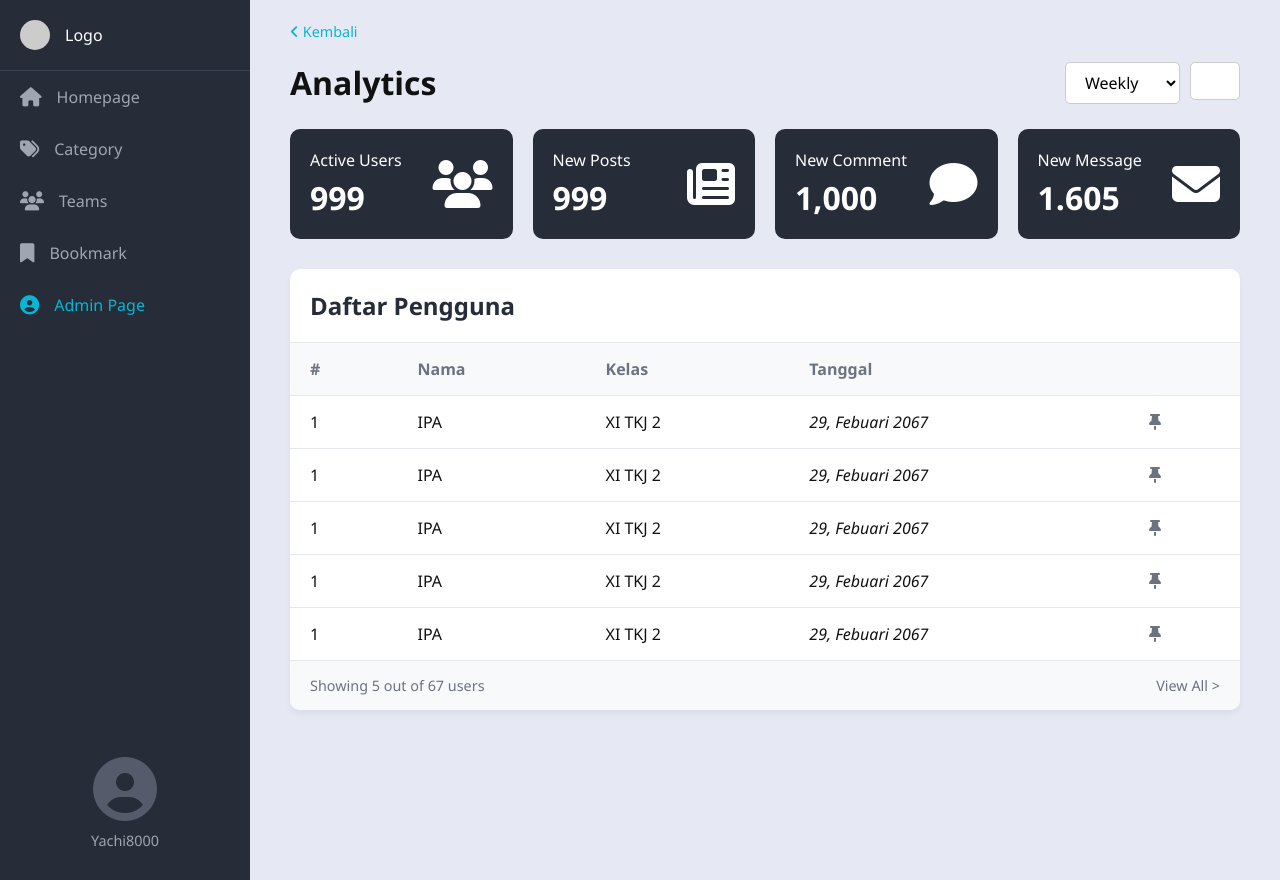
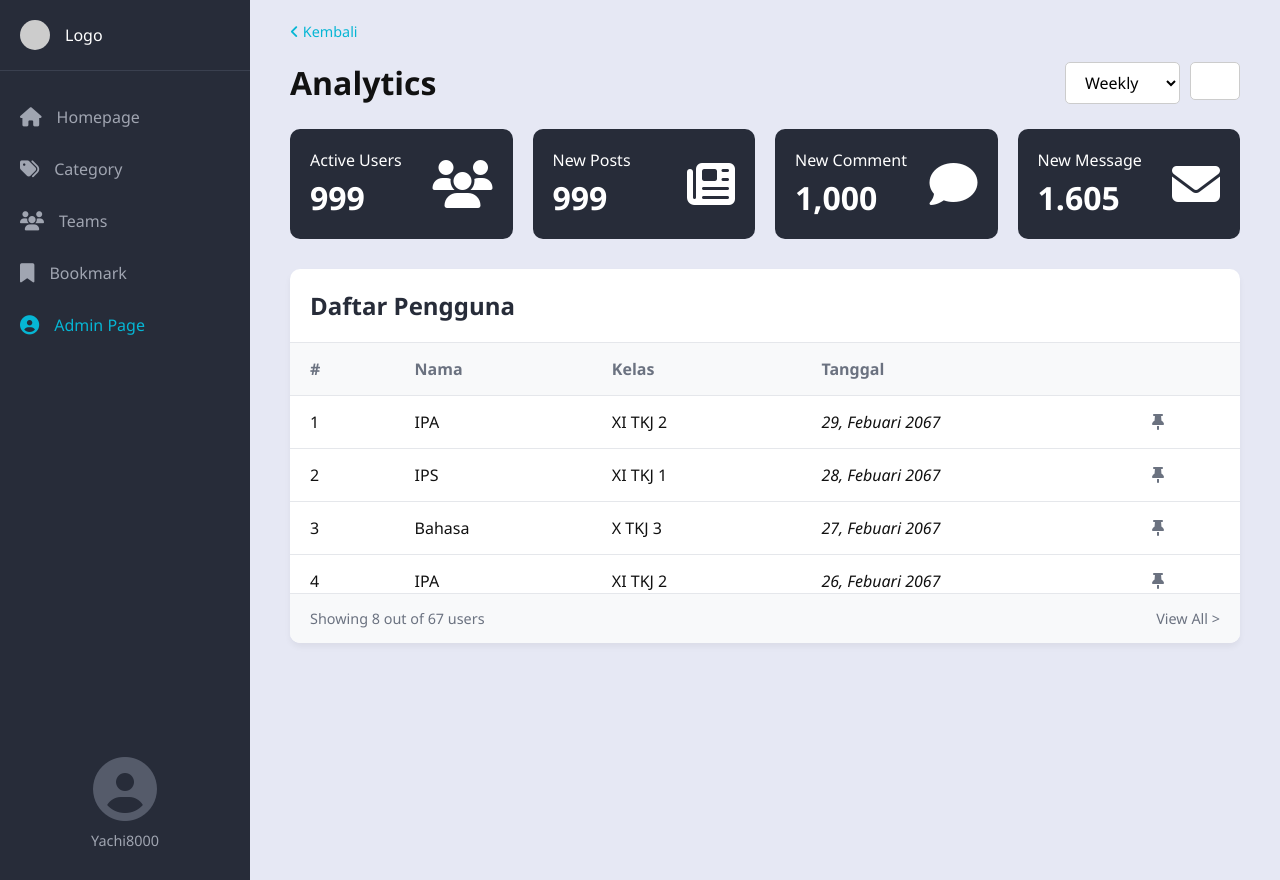
Before and after one commit to var-sama/STS_kelompok_6, a PHP site: page /adminpage/analytics.php in a window 1280 px wide. Run offline with PHP 8.4, Linux system fonts and the light colour scheme.

Commit message:
willyansen-adminpage-analytics

```diff
--- a/adminpage/analytics.php
+++ b/adminpage/analytics.php
@@ -6,7 +6,7 @@
     <title>Analytics Dashboard</title>
     <link rel="stylesheet" href="https://cdnjs.cloudflare.com/ajax/libs/font-awesome/6.4.0/css/all.min.css">
     <style>
-        /* --- Base & Reset --- */
+
         * {
             margin: 0;
             padding: 0;
@@ -17,9 +17,10 @@
         body {
             display: flex;
             height: 100vh;
-            background-color: #E6E8F4; /* Light bluish-gray background */
+            background-color: #E6E8F4;
             color: #333;
         }
+
 
         .sidebar {
             width: 250px;
@@ -89,6 +90,7 @@
             font-size: 0.9rem;
         }
 
+
         .main-content {
             flex-grow: 1;
             padding: 20px 40px;
@@ -102,6 +104,7 @@
             display: inline-block;
             margin-bottom: 20px;
         }
+
 
         .header {
             display: flex;
@@ -136,6 +139,7 @@
             border: 1px solid #ccc;
             border-radius: 5px;
         }
+
 
         .cards-grid {
             display: grid;
@@ -175,6 +179,8 @@
             border-radius: 10px;
             overflow: hidden;
             box-shadow: 0 4px 6px rgba(0,0,0,0.05);
+            display: flex;
+            flex-direction: column;
         }
 
         .table-header-title {
@@ -183,6 +189,11 @@
             font-weight: bold;
             color: #272C39;
             border-bottom: 1px solid #E5E7EB;
+        }
+
+        .table-scroll-wrapper {
+            max-height: 250px;
+            overflow-y: auto;
         }
 
         table {
@@ -195,11 +206,15 @@
             text-align: left;
         }
 
+
         th {
             background-color: #F8F9FA;
             color: #6B7280;
             font-weight: 600;
             border-bottom: 1px solid #E5E7EB;
+            position: sticky;
+            top: 0;
+            z-index: 10;
         }
 
         td {
@@ -213,7 +228,7 @@
             cursor: pointer;
         }
 
-        /* Table Footer */
+
         .table-footer {
             padding: 15px 20px;
             display: flex;
@@ -221,11 +236,27 @@
             color: #6B7280;
             font-size: 0.9rem;
             background-color: #F8F9FA;
+            border-top: 1px solid #E5E7EB;
         }
 
         .view-all {
             text-decoration: none;
             color: #6B7280;
+        }
+
+
+        .table-scroll-wrapper::-webkit-scrollbar {
+            width: 8px;
+        }
+        .table-scroll-wrapper::-webkit-scrollbar-track {
+            background: #f1f1f1;
+        }
+        .table-scroll-wrapper::-webkit-scrollbar-thumb {
+            background: #cbd5e1;
+            border-radius: 4px;
+        }
+        .table-scroll-wrapper::-webkit-scrollbar-thumb:hover {
+            background: #94a3b8;
         }
     </style>
 </head>
@@ -237,7 +268,7 @@
                 <div class="logo-circle"></div>
                 <span>Logo</span>
             </div>
-            <nav>
+            <nav class="nav-menu">
                 <a href="#" class="nav-item"><i class="fa-solid fa-house"></i> Homepage</a>
                 <a href="#" class="nav-item"><i class="fa-solid fa-tags"></i> Category</a>
                 <a href="#" class="nav-item"><i class="fa-solid fa-users"></i> Teams</a>
@@ -267,7 +298,6 @@
 
         <div class="cards-grid">
             <?php
-            // Mock Data for statistics
             $stats = [
                 ['title' => 'Active Users', 'value' => '999', 'icon' => 'fa-users'],
                 ['title' => 'New Posts', 'value' => '999', 'icon' => 'fa-newspaper'],
@@ -292,6 +322,8 @@
 
         <div class="table-container">
             <div class="table-header-title">Daftar Pengguna</div>
+
+            <div class="table-scroll-wrapper">
                 <table>
                     <thead>
                         <tr>
@@ -304,13 +336,16 @@
                     </thead>
                     <tbody>
                         <?php
-                    // Mock Data for table rows
+
                         $users = [
                             ['id' => '1', 'nama' => 'IPA', 'kelas' => 'XI TKJ 2', 'tanggal' => '29, Febuari 2067'],
-                        ['id' => '1', 'nama' => 'IPA', 'kelas' => 'XI TKJ 2', 'tanggal' => '29, Febuari 2067'],
-                        ['id' => '1', 'nama' => 'IPA', 'kelas' => 'XI TKJ 2', 'tanggal' => '29, Febuari 2067'],
-                        ['id' => '1', 'nama' => 'IPA', 'kelas' => 'XI TKJ 2', 'tanggal' => '29, Febuari 2067'],
-                        ['id' => '1', 'nama' => 'IPA', 'kelas' => 'XI TKJ 2', 'tanggal' => '29, Febuari 2067'],
+                            ['id' => '2', 'nama' => 'IPS', 'kelas' => 'XI TKJ 1', 'tanggal' => '28, Febuari 2067'],
+                            ['id' => '3', 'nama' => 'Bahasa', 'kelas' => 'X TKJ 3', 'tanggal' => '27, Febuari 2067'],
+                            ['id' => '4', 'nama' => 'IPA', 'kelas' => 'XI TKJ 2', 'tanggal' => '26, Febuari 2067'],
+                            ['id' => '5', 'nama' => 'IPS', 'kelas' => 'XII TKJ 2', 'tanggal' => '25, Febuari 2067'],
+                            ['id' => '6', 'nama' => 'IPA', 'kelas' => 'XI TKJ 1', 'tanggal' => '24, Febuari 2067'],
+                            ['id' => '7', 'nama' => 'Bahasa', 'kelas' => 'X TKJ 1', 'tanggal' => '23, Febuari 2067'],
+                            ['id' => '8', 'nama' => 'IPA', 'kelas' => 'XI TKJ 2', 'tanggal' => '22, Febuari 2067'],
                         ];
 
                         foreach ($users as $user) {
@@ -326,8 +361,8 @@
                         ?>
                     </tbody>
                 </table>
-            <div class="table-footer">
-                <span>Showing 5 out of 67 users</span>
+            </div> <div class="table-footer">
+                <span>Showing 8 out of 67 users</span>
                 <a href="#" class="view-all">View All ></a>
             </div>
         </div>
--- a/index.php
+++ b/index.php
@@ -6,6 +6,6 @@
     <title>Document</title>
 </head>
 <body>
-    <a href="adminpage/analytic.php">a</a>
+    <a href="adminpage/analytics.php">a</a>
 </body>
 </html>
```
Lines whose indentation alone changed are shown as unchanged.
